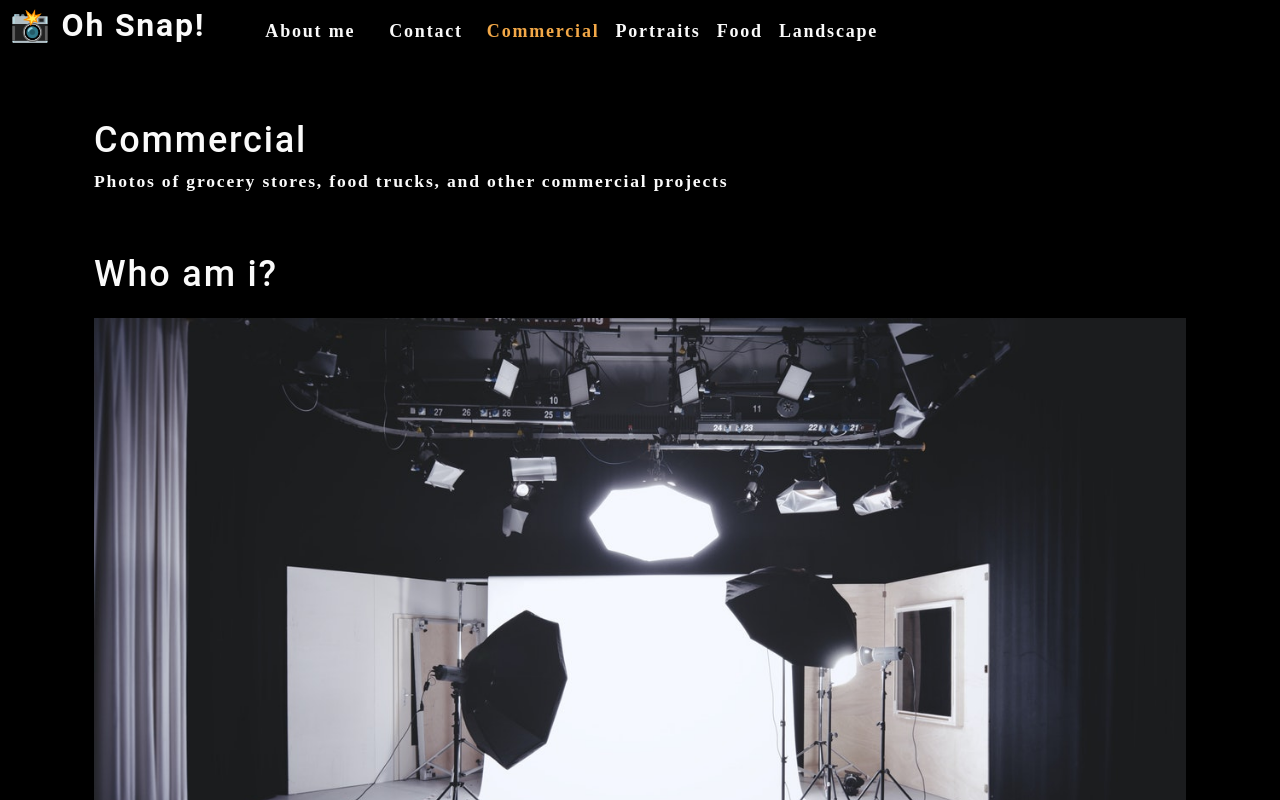
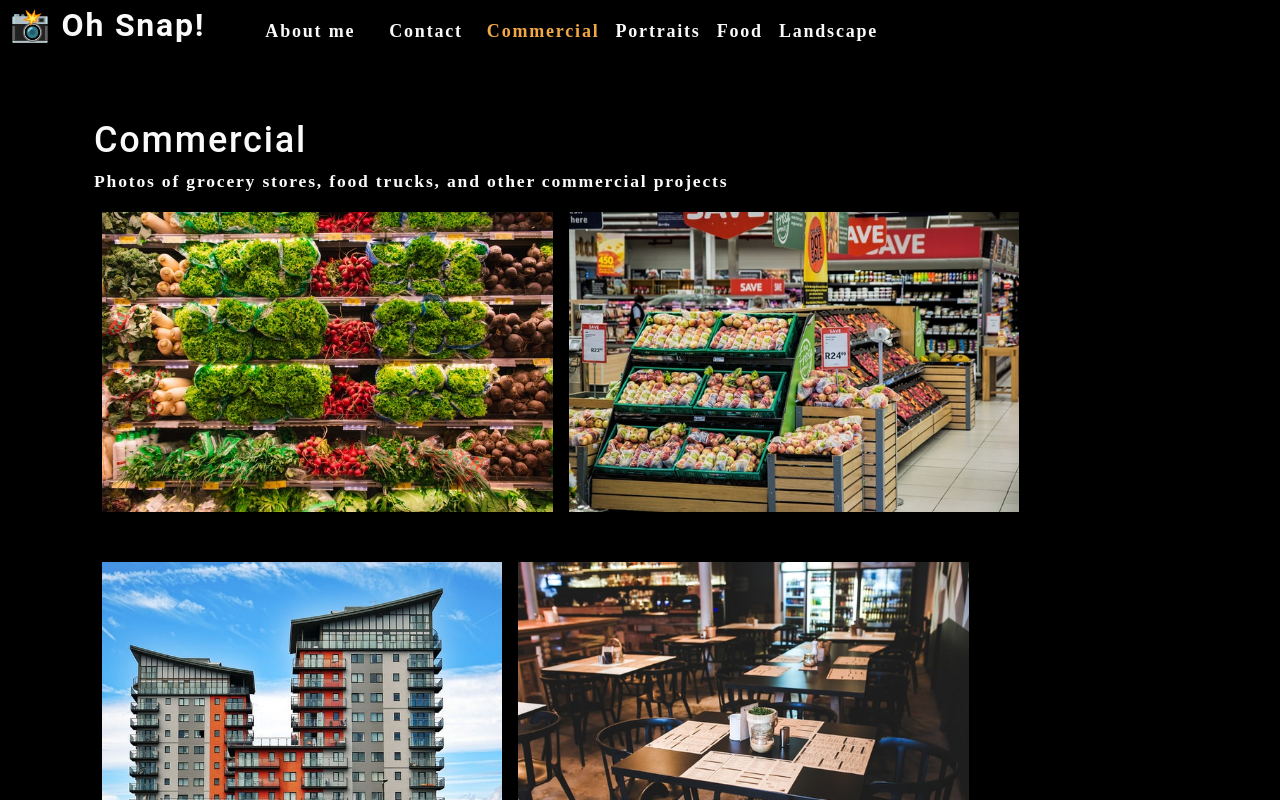
Before and after one commit to CarlBush/photo-port, a React (Create React App) app: page / in a window 1280 px wide. Shown: the top 800 px of the page. Built offline with nearby package versions, Linux system fonts and the light colour scheme.

Commit message:
images render now

```diff
--- a/src/App.js
+++ b/src/App.js
@@ -2,29 +2,20 @@
 //import logo from './logo.svg';
 //import './App.css';
 import React, { useState } from "react";
-import About from "../src/components/About/index";
-import Nav from "../src/components/Nav/index";
-import Gallery from "../src/components/Gallery/index";
+import About from "./components/About";
+import Nav from "./components/Nav";
+import Gallery from "./components/Gallery";
 
 
 function App() {
   const [categories] = useState([
     {
-      name: "Commercial",
-      description: "Photos of grocery stores, food trucks, and other commercial projects",
+      name: 'commercial',
+      description: 'Photos of grocery stores, food trucks, and other commercial projects',
     },
-    {
-      name: "Portraits",
-      description: "Portraits of people in my life"
-    },
-    {
-      name: "Food",
-      description: "Delicious delicacies"
-    },
-    {
-      name: "Landscape",
-      description: "Fields, farmhouses, waterfalls, and the beauty of nature",
-    },
+    { name: 'portraits', description: 'Portraits of people in my life' },
+    { name: 'food', description: 'Delicious delicacies' },
+    { name: 'landscape', description: 'Fields, farmhouses, waterfalls, and the beauty of nature' },
   ]);
 
   const [currentCategory, setCurrentCategory] = useState(categories[0]);
--- a/src/components/Gallery/index.js
+++ b/src/components/Gallery/index.js
@@ -1,7 +1,6 @@
 import React from "react";
 import PhotoList from "../PhotoList";
 import { capitalizeFirstLetter } from "../../utils/helpers";
-
 
 function Gallery({ currentCategory }) {
     //destructure
--- a/src/components/PhotoList/index.js
+++ b/src/components/PhotoList/index.js
@@ -1,9 +1,6 @@
 import React, { useState } from "react";
 
-
-
-const PhotoList = ({ category }) => {
-    //function PhotoList() {
+function PhotoList ({ category }) {
     const [photos] = useState([
         {
             name: 'Grocery aisle',
@@ -107,10 +104,9 @@ const PhotoList = ({ category }) => {
     return (
         <div>
             <div className="flex-row">
-                {console.log("photolist")}
                 {currentPhotos.map((image, i) => (
                     <img
-                        src={require(`../../assets/small/${category}/${i}.jpg`).default}
+                        src={require(`../../assets/small/${category}/${i}.jpg`)}
                         alt={image.name}
                         className="img-thumbnail mx-1"
                         key={image.name}
```
